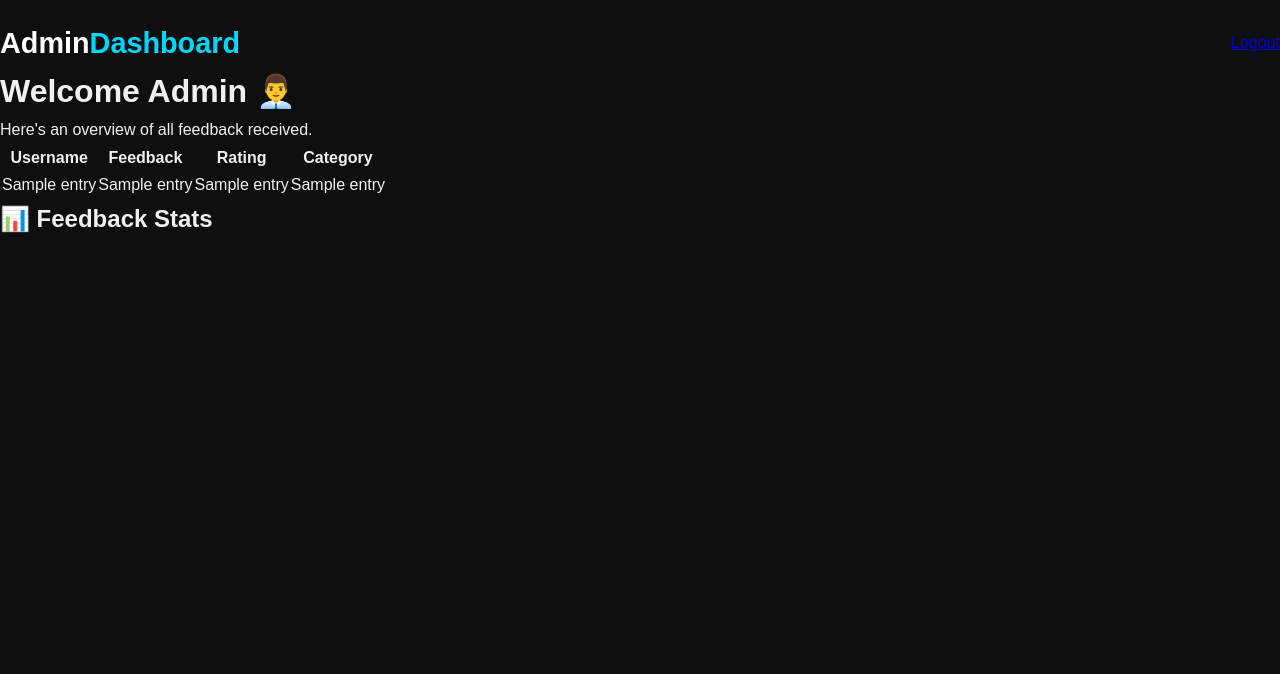
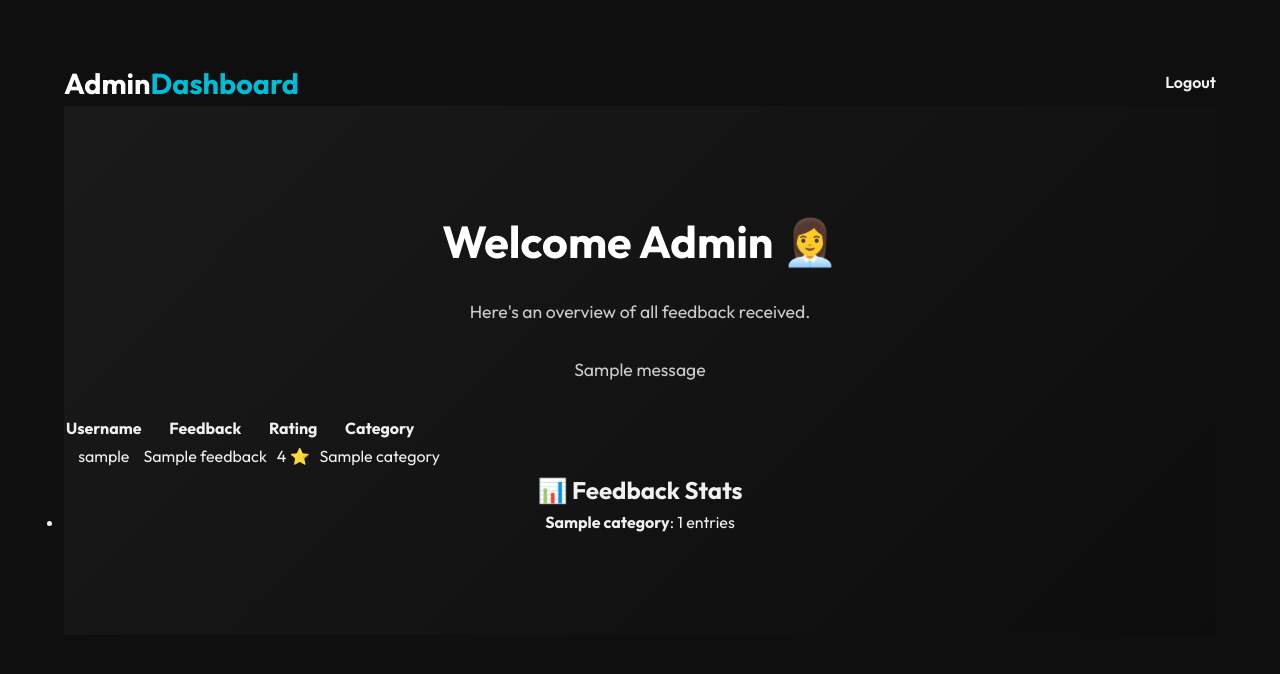
Before and after one commit to buildwithjanhavi/Website-Feedback-Collector-with-Admin-Dashboard, a Flask app: template templates/admin_dashboard.html in a window 1280 px wide. Shown: the top 674 px of the page. Run offline with Flask 2, Linux system fonts and the light colour scheme; the template is opened without the code that fills it: most values are stand-ins (such as "Sample title", 1, 10 or a date in 2020); one stand-in notice (Sample message) is shown.

Commit message:
admin_dashboard.html

```diff
--- a/templates/admin_dashboard.html
+++ b/templates/admin_dashboard.html
@@ -2,22 +2,36 @@
 <html lang="en">
 <head>
     <meta charset="UTF-8">
-    <title>Admin Dashboard</title>
+    <title>Admin Dashboard | Feedback Collector</title>
     <link rel="stylesheet" href="{{ url_for('static', filename='style.css') }}">
+    <link href="https://fonts.googleapis.com/css2?family=Outfit:wght@400;600;700&display=swap" rel="stylesheet">
 </head>
 <body>
-    <nav class="navbar">
-        <div class="logo">Admin<span style="color:#00d8ff">Dashboard</span></div>
-        <div><a href="{{ url_for('logout') }}" class="logout-link">Logout</a></div>
-    </nav>
+    <div class="container">
+        <div class="navbar">
+            <div class="logo">Admin<span>Dashboard</span></div>
+            <div class="nav-links">
+                <a href="{{ url_for('logout') }}">Logout</a>
+            </div>
+        </div>
 
-    <div class="dashboard-container">
-        <h1 class="dashboard-heading">Welcome Admin 👨‍💼</h1>
-        <p class="dashboard-subheading">Here's an overview of all feedback received.</p>
+        <div class="hero-section">
+            <div class="hero-content">
+                <h1>Welcome Admin 👩‍💼</h1>
+                <p>Here's an overview of all feedback received.</p>
 
-        {% if feedback %}
-        <div class="table-container">
-            <table class="feedback-table">
+                {% with messages = get_flashed_messages() %}
+                  {% if messages %}
+                    <div class="flash">
+                      {% for message in messages %}
+                        <p>{{ message }}</p>
+                      {% endfor %}
+                    </div>
+                  {% endif %}
+                {% endwith %}
+
+                <div class="feedback-table">
+                    <table>
                         <thead>
                             <tr>
                                 <th>Username</th>
@@ -27,24 +41,27 @@
                             </tr>
                         </thead>
                         <tbody>
-                    {% for entry in feedback %}
+                            {% for row in feedbacks %}
                             <tr>
-                        <td>{{ entry[1] }}</td>
-                        <td>{{ entry[2] }}</td>
-                        <td>{{ entry[3] }}</td>
-                        <td>{{ entry[4] }}</td>
+                                <td>{{ row['username'] }}</td>
+                                <td>{{ row['feedback'] }}</td>
+                                <td>{{ row['rating'] }} ⭐</td>
+                                <td>{{ row['category'] }}</td>
                             </tr>
                             {% endfor %}
                         </tbody>
                     </table>
                 </div>
-        {% else %}
-            <p style="text-align:center; margin-top: 2rem;">No feedback received yet.</p>
-        {% endif %}
 
-        <div class="feedback-stats">
+                <div class="stats-section">
                     <h2>📊 Feedback Stats</h2>
-            <!-- Add charts or stats here if needed -->
+                    <ul class="stats">
+                        {% for stat in stats %}
+                        <li><strong>{{ stat['category'] }}</strong>: {{ stat['count'] }} entries</li>
+                        {% endfor %}
+                    </ul>
+                </div>
+            </div>
         </div>
     </div>
 </body>
```
Lines whose indentation alone changed are shown as unchanged.
